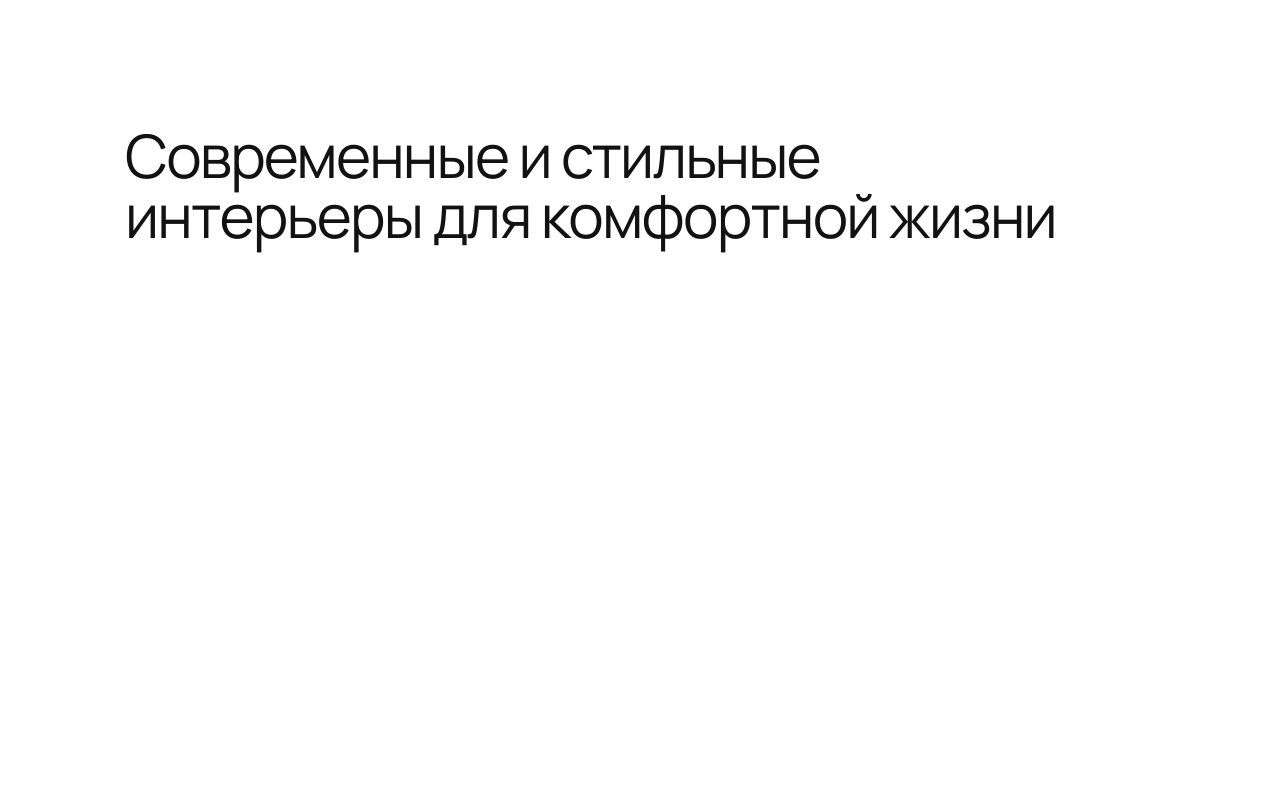
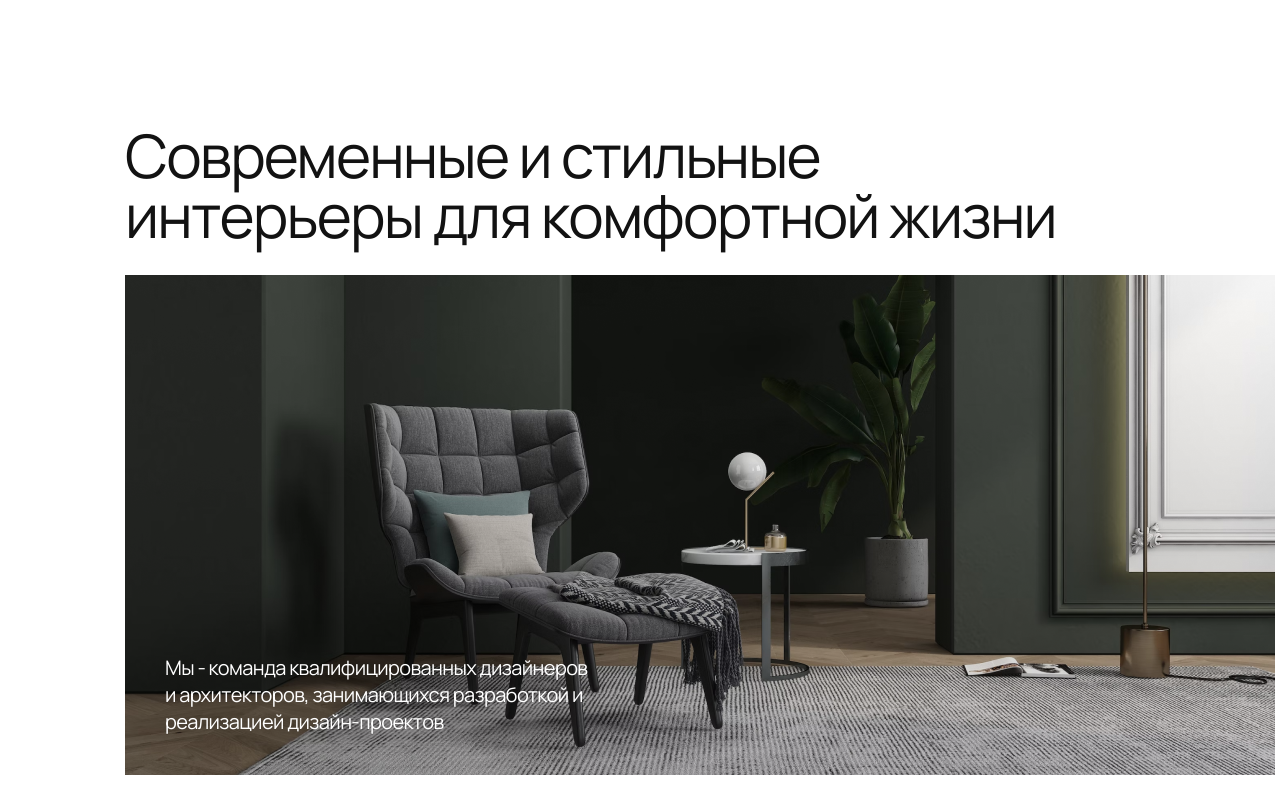
Before and after one commit to Maldenberg/metrica, a plain HTML site: page index.html in a window 1280 px wide. Shown: the top 800 px of the page. Drawn offline with Linux system fonts and the light colour scheme.

Commit message:
Update style.css
и снова обновление пусти для изображения первого блока

```diff
--- a/styles/style.css
+++ b/styles/style.css
@@ -23,7 +23,7 @@ body {
 
   .image-interior {
     margin-top: 30px;
-    background-image: url(resources/image-interior.png);
+    background-image: url(/resources/image-interior.png);
     width: 1150px;
     height: 500px;
   }
```
